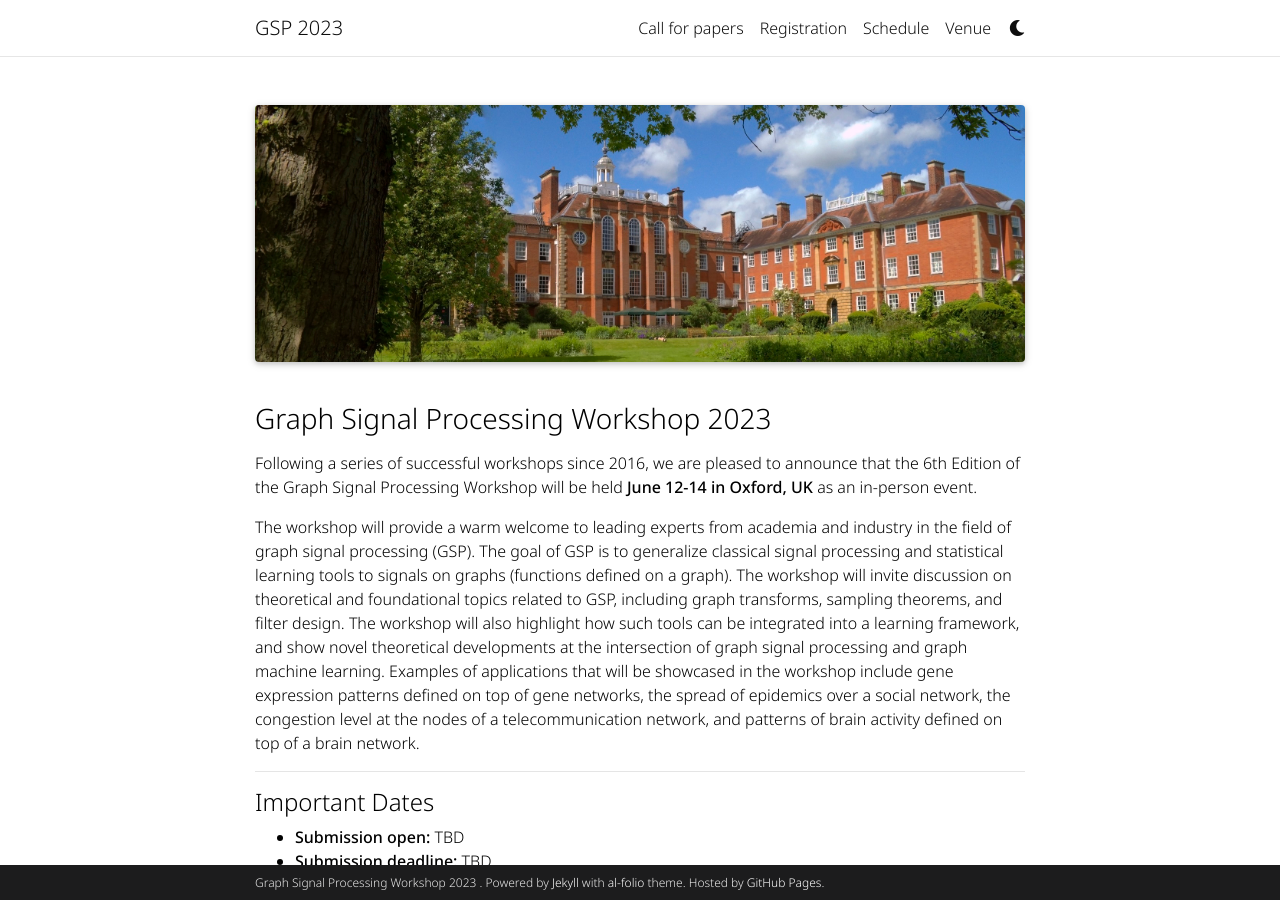
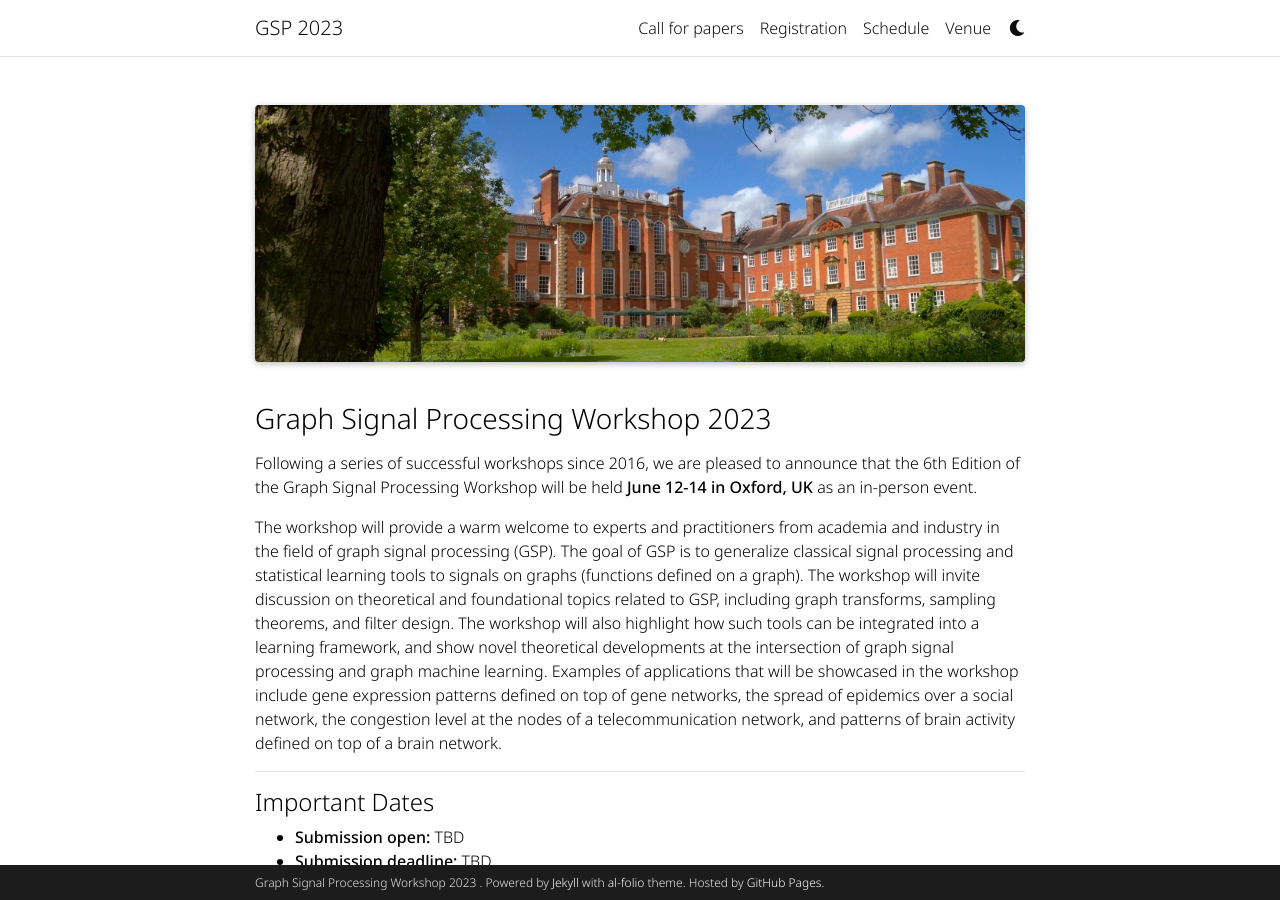
Before and after one commit to shreyasvinaya/gspworkshop2025.github.io, a Jekyll site: the page built from _pages/about.md, in a window 1280 px wide and 900 px high. Built offline with Jekyll 4.4.1, drawn with Linux system fonts in a browser that asks for light colours; full-size pictures stand in for the smaller copies a plugin makes; comment, search, counter and statistics services are not loaded; a style sheet for code colours, icons or effects is not loaded.

Commit message:
Update about.md

```diff
--- a/_pages/about.md
+++ b/_pages/about.md
@@ -14,7 +14,7 @@ top_image_alt: "Lady Margaret Hall from the gardens."
 
 Following a series of successful workshops since 2016, we are pleased to announce that the 6th Edition of the Graph Signal Processing Workshop will be held **June 12-14 in Oxford, UK** as an in-person event.
 
-The workshop will provide a warm welcome to leading experts from academia and industry in the field of graph signal processing (GSP). The goal of GSP is to generalize classical signal processing and statistical learning tools to signals on graphs (functions defined on a graph). The workshop will invite discussion on theoretical and foundational topics related to GSP, including graph transforms, sampling theorems, and filter design. The workshop will also highlight how such tools can be integrated into a learning framework, and show novel theoretical developments at the intersection of graph signal processing and graph machine learning. Examples of applications that will be showcased in the workshop include gene expression patterns defined on top of gene networks, the spread of epidemics over a social network, the congestion level at the nodes of a telecommunication network, and patterns of brain activity defined on top of a brain network.
+The workshop will provide a warm welcome to experts and practitioners from academia and industry in the field of graph signal processing (GSP). The goal of GSP is to generalize classical signal processing and statistical learning tools to signals on graphs (functions defined on a graph). The workshop will invite discussion on theoretical and foundational topics related to GSP, including graph transforms, sampling theorems, and filter design. The workshop will also highlight how such tools can be integrated into a learning framework, and show novel theoretical developments at the intersection of graph signal processing and graph machine learning. Examples of applications that will be showcased in the workshop include gene expression patterns defined on top of gene networks, the spread of epidemics over a social network, the congestion level at the nodes of a telecommunication network, and patterns of brain activity defined on top of a brain network.
 
 ---
 #### Important Dates
```
